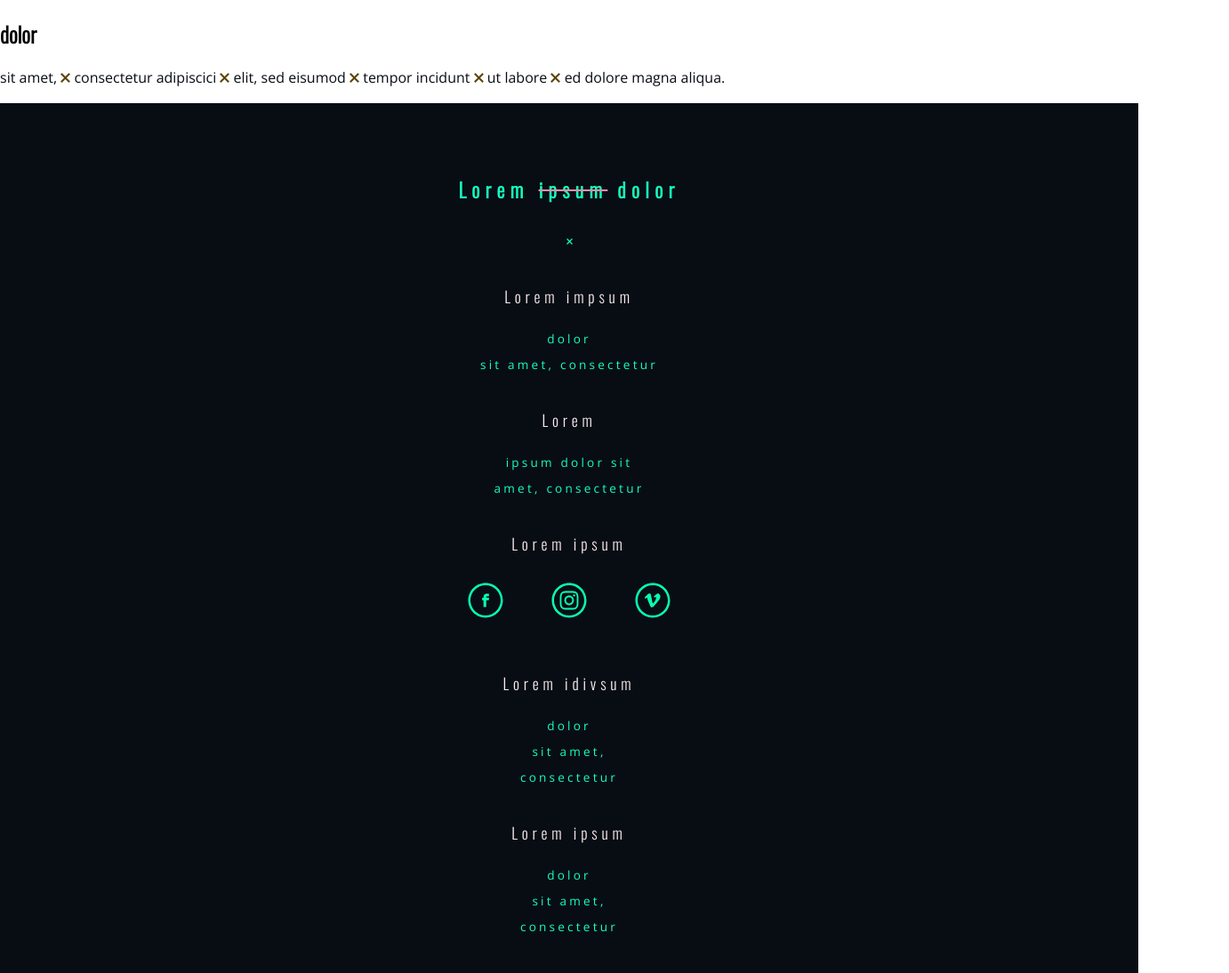
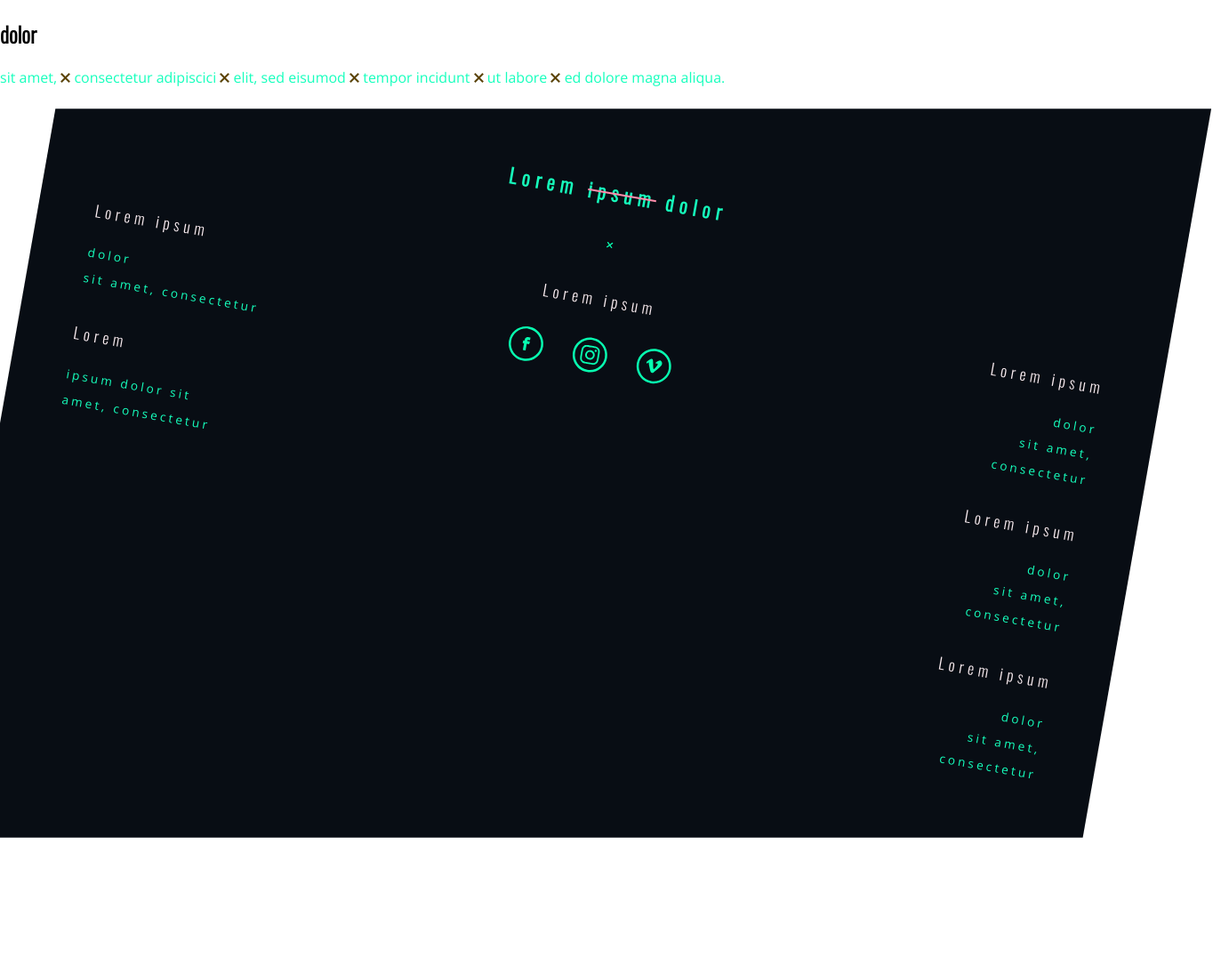
Before and after one commit to SaraCarreras/202204-W3-Jon-Sara, a website: page pages/works.html in a window 1280 px wide. Shown: the top 1094 px of the page at 89% size, 1382 px wide, since content can reach past the window. After the commit the page ends 994 px from the top, so only its background shows below. Drawn offline with nearby package versions, Linux system fonts and the light colour scheme.

Commit message:
To add desktop layout, using grid, and skew effect

```diff
--- a/pages/works.html
+++ b/pages/works.html
@@ -52,7 +52,7 @@
             </p>
         </section>
         <footer class="footer">
-            <div class="footer__group">
+            <div class="footer__group footer__group--header">
                 <h2 class="footer__header-title">Lorem <span class="footer__header-title--linethrough">ipsum</span> dolor</h2>
                 <img
                     class="footer__header-icon"
@@ -60,9 +60,7 @@
                     alt=""
                 />
             </div>
-            <div class="footer__main">
 
-            </div>
             <div class="footer__menu">
                 <p class="footer__menu-item">home</p>
                 <p class="footer__menu-item">works</p>
@@ -70,14 +68,16 @@
                 <p class="footer__menu-item">contact</p>
             </div>
 
+            <div class="footer__main">
+
                 <div class="footer__group">
-                <div class="footer__section">
-                    <div class="footer__menu-title">Lorem impsum</div>
+                    <div class="footer__section footer__group--left">
+                        <div class="footer__menu-title">Lorem ipsum</div>
                         <div class="footer__menu-links">dolor</div>
                         <div class="footer__menu-links">sit amet, consectetur</div>
                     </div>
 
-                <div class="footer__section">
+                    <div class="footer__section footer__group--left">
                         <div class="footer__menu-title">Lorem</div>
                         <div class="footer__menu-links">ipsum dolor sit</div>
                         <div class="footer__menu-links">amet, consectetur</div>
@@ -85,8 +85,8 @@
                 </div>
 
                 <div class="footer__group">
+                    <div class="footer__menu-title footer__menu-title--icons">Lorem ipsum</div>
                     <div class="footer__section footer__section--icons">
-                    <div class="footer__menu-title footer__menu-title--icons">Lorem ipsum</div>
                         <img class="footer__menu-icon icon--facebook" src="../images/icons/icon-facebook-black.svg"></img>
                         <img class="footer__menu-icon icon--instagram" src="../images/icons/icon-instagram-black.svg"></img>
                         <img class="footer__menu-icon icon--vimeo" src="../images/icons/icon-vimeo-black.svg"></img>
@@ -94,32 +94,28 @@
                 </div>
 
                 <div class="footer__group">
-                <div class="footer__section">
-                    <div class="footer__menu-title">Lorem idivsum</div>
-                    <div class="footer__menu-links">dolor</div>
-                    <div class="footer__menu-links">sit amet,</div>
-                    <div class="footer__menu-links">consectetur</div>
-                </div>
-
-                <div class="footer__section">
+                    <div class="footer__section footer__group--rigth">
                         <div class="footer__menu-title">Lorem ipsum</div>
                         <div class="footer__menu-links">dolor</div>
                         <div class="footer__menu-links">sit amet,</div>
                         <div class="footer__menu-links">consectetur</div>
                     </div>
 
-                <div class="footer__section">
+                    <div class="footer__section footer__group--rigth">
+                        <div class="footer__menu-title">Lorem ipsum</div>
+                        <div class="footer__menu-links">dolor</div>
+                        <div class="footer__menu-links">sit amet,</div>
+                        <div class="footer__menu-links">consectetur</div>
+                    </div>
+
+                    <div class="footer__section footer__group--rigth">
                         <div class="footer__menu-title">Lorem ipsum</div>
                         <div class="footer__menu-links">dolor</div>
                         <div class="footer__menu-links">sit amet,</div>
                         <div class="footer__menu-links">consectetur</div>
                     </div>
                 </div>
-
-
-
-
-
+            </div>
         </footer>
     </body>
 </html>
--- a/scss/variables/_variables.scss
+++ b/scss/variables/_variables.scss
@@ -34,3 +34,7 @@ body {
 p {
     font: 100% $font-open-sans;
 }
+
+// footer {
+//     display: inherit;
+// }
--- a/scss/works.scss
+++ b/scss/works.scss
@@ -3,10 +3,11 @@
 // TODO: Add local variables for repeatitive code
 
 // TODO: Finish this part, it was a previous experiment
-
 // Start
 p {
     color: variables.$color-black;
+    color: variables.$color-green;
+    z-index: 1;
 }
 .provisional {
     filter: variables.$color-black-svg;
@@ -18,6 +19,8 @@ p {
     background-color: variables.$color-black;
     text-align: center;
     padding-bottom: 60px;
+    transform: skewY(-10deg);
+    rotate: 10deg;
 }
 
 .footer__header-icon {
@@ -27,10 +30,14 @@ p {
     // TODO: Spacing between characters
 }
 
+.footer__group--header {
+    transform: skewY(10deg);
+}
+
 .footer__menu {
+    transform: skewY(10deg);
     display: none;
 }
-
 .footer__header-title {
     color: variables.$color-green;
     font-size: 1.4rem;
@@ -41,7 +48,6 @@ p {
     text-decoration: line-through;
     text-decoration-color: variables.$color-pink;
 }
-
 .footer__menu-item {
     color: variables.$color-white;
     font-size: 1.4rem;
@@ -49,7 +55,6 @@ p {
     line-height: 0.4rem;
     width: 120px;
 }
-
 .footer__menu-title {
     color: variables.$color-white;
     font-size: 1.1rem;
@@ -59,7 +64,6 @@ p {
 .footer__menu-title--icons {
     padding-bottom: 5px;
 }
-
 .footer__menu-links {
     color: variables.$color-green;
     font-family: variables.$font-open-sans;
@@ -68,18 +72,15 @@ p {
     padding-bottom: 10px;
     display: inline-block;
 }
-
 .footer__menu-links:hover {
     color: variables.$color-pink;
 }
-
 .footer__menu-item:hover,
 .footer__menu-item:active,
 .footer__menu-item:target {
     color: variables.$color-pink;
     text-decoration-line: line-through;
 }
-
 .footer__menu-icon {
     height: 40px;
     margin: 2%;
@@ -87,16 +88,34 @@ p {
 .footer__menu-icon:hover {
     filter: variables.$color-pink-svg;
 }
-
+.footer__main {
+    transform: skewY(10deg);
+    padding-bottom: 5%;
+    padding-left: 5%;
+    padding-right: 5%;
+    display: grid;
+    justify-content: center;
+    grid-template-columns: repeat(3, 1fr);
+    column-gap: 100px;
+}
 .footer__section {
     display: flex;
     flex-direction: column;
     align-items: center;
     padding-bottom: 30px;
+    width: auto;
+    &.footer__group--left {
+        align-items: flex-start;
+    }
+    &.footer__group--rigth {
+        align-items: flex-end;
+    }
 }
-
 .footer__section--icons {
-    display: block;
+    display: flex;
+    justify-content: center;
+    flex-direction: row;
+    padding-top: 20px;
 }
 
 .icon--facebook {
@@ -104,6 +123,8 @@ p {
 }
 .icon--instagram {
     filter: variables.$color-green-svg;
+    padding-left: 20px;
+    padding-right: 20px;
 }
 .icon--vimeo {
     filter: variables.$color-green-svg;
@@ -114,8 +135,10 @@ p {
         display: block;
     }
 
-    .footer-main {
+    .footer__main {
+        display: flex;
         flex-direction: column;
+        justify-content: center;
     }
 
     .footer__menu {
@@ -124,9 +147,18 @@ p {
         align-items: center;
         padding-bottom: 50px;
     }
+    .footer__section {
+        align-items: center;
+        justify-content: center;
+        &.footer__group--left {
+            align-items: center;
+        }
+        &.footer__group--rigth {
+            align-items: center;
+        }
+    }
 
     .footer__section--icons {
-        padding-bottom: 45px;
-        padding-top: 15px;
+        padding-top: 10px;
     }
 }
```
Also changed, not shown: css/works.css, 1 other file. Lines whose indentation alone changed are shown as unchanged.
